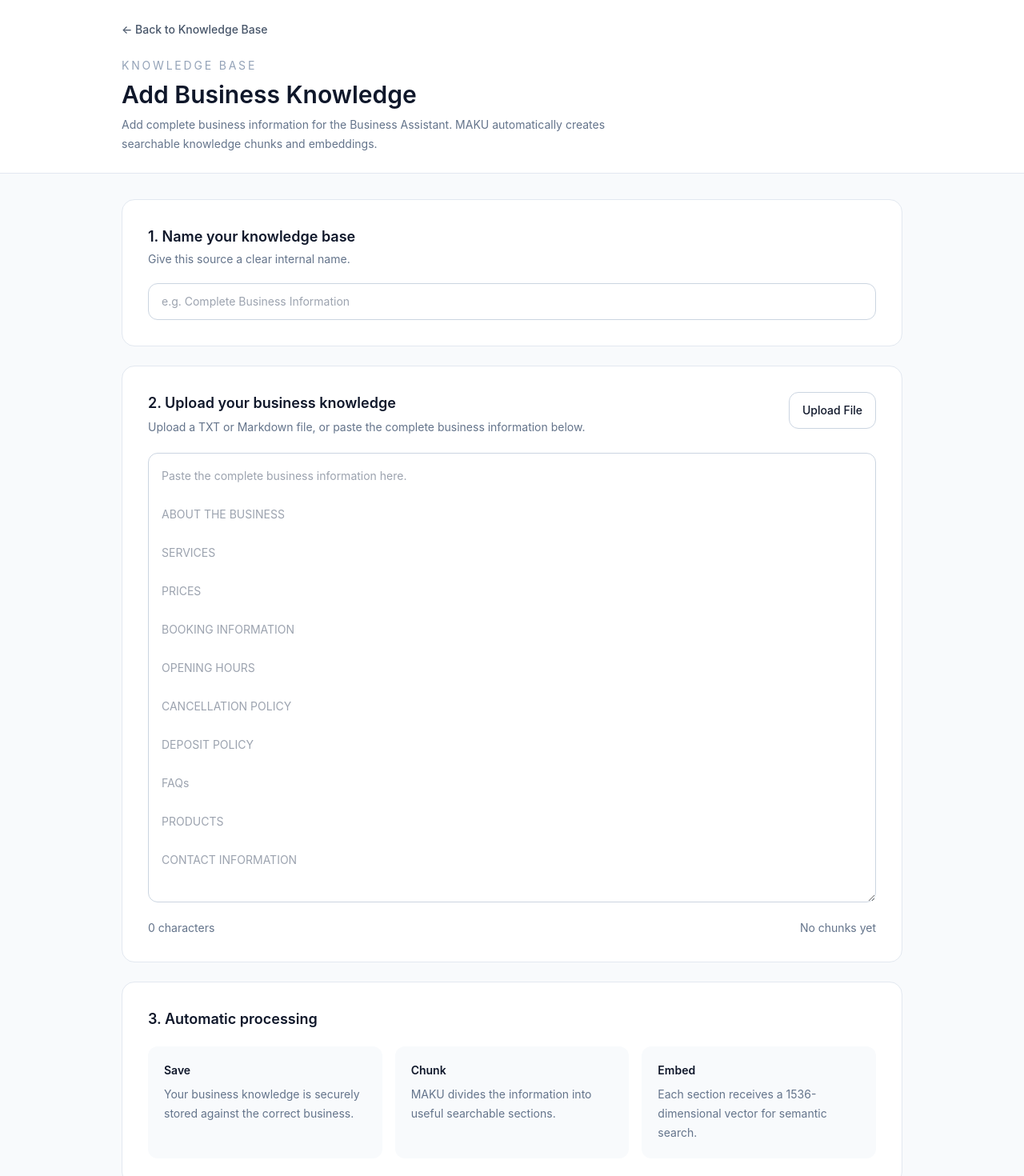
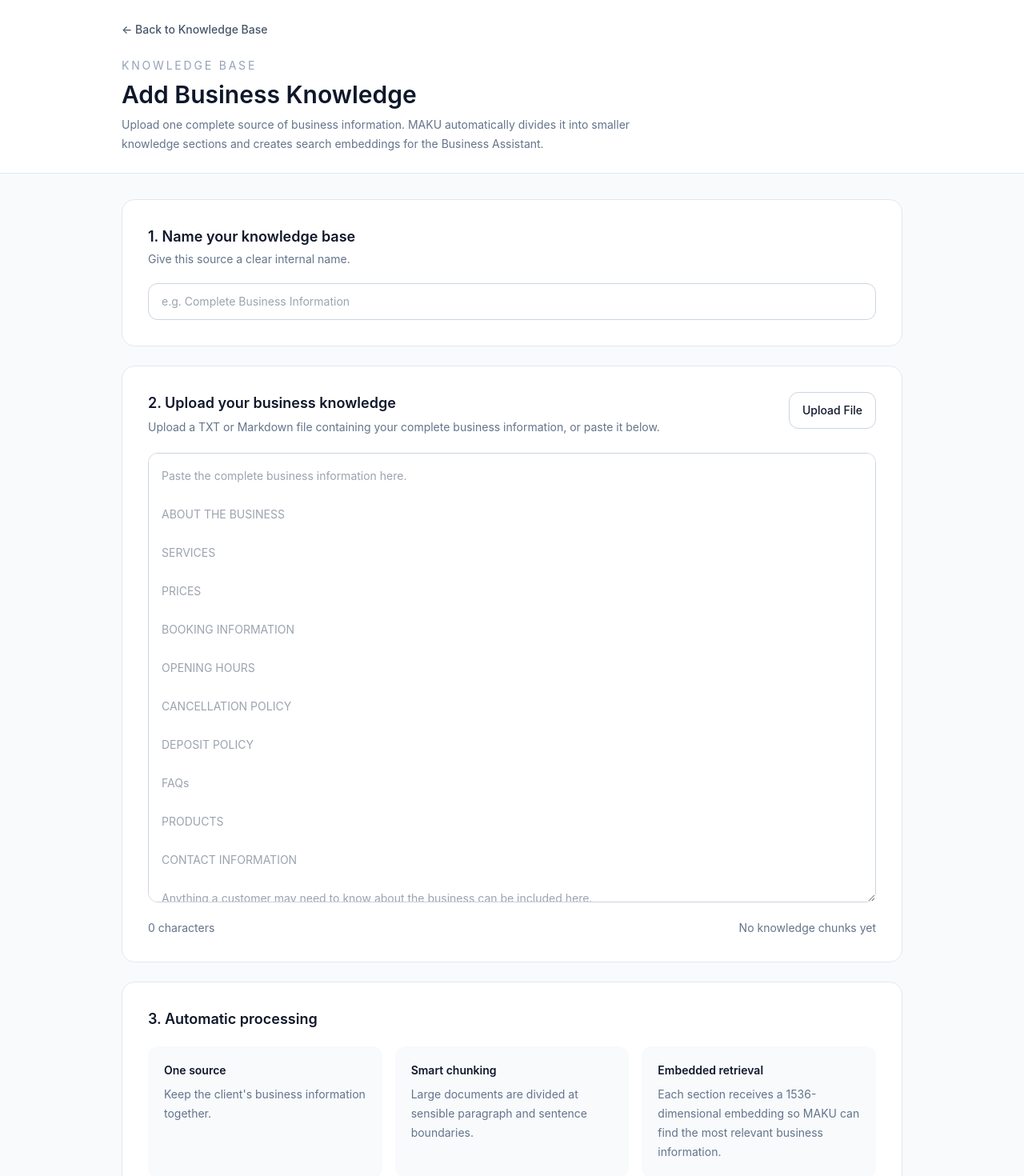
Before and after one commit to NBelleBee/maku-platform, a Next.js app: page /dashboard/businesses/1/knowledge in a window 1280 px wide. Shown: the top 1470 px of the page at 80% size. Built offline with nearby package versions, Linux system fonts and the light colour scheme; no server answers.

Commit message:
Update page.tsx

```diff
--- a/app/dashboard/businesses/[id]/knowledge/page.tsx
+++ b/app/dashboard/businesses/[id]/knowledge/page.tsx
@@ -1,5 +1,3 @@
-
-
 import { useState } from 'react'
 import Link from 'next/link'
 import { useParams, useRouter } from 'next/navigation'
@@ -34,10 +32,14 @@ function chunkText(text: string): string[] {
   let start = 0
 
   while (start < cleanedText.length) {
-    let end = Math.min(start + CHUNK_SIZE, cleanedText.length)
+    let end = Math.min(
+      start + CHUNK_SIZE,
+      cleanedText.length
+    )
 
     if (end < cleanedText.length) {
-      const paragraphBreak = cleanedText.lastIndexOf('\n\n', end)
+      const paragraphBreak =
+        cleanedText.lastIndexOf('\n\n', end)
 
       const sentenceBreak = Math.max(
         cleanedText.lastIndexOf('. ', end),
@@ -52,7 +54,9 @@ function chunkText(text: string): string[] {
       }
     }
 
-    const chunk = cleanedText.slice(start, end).trim()
+    const chunk = cleanedText
+      .slice(start, end)
+      .trim()
 
     if (chunk) {
       chunks.push(chunk)
@@ -62,7 +66,10 @@ function chunkText(text: string): string[] {
       break
     }
 
-    start = Math.max(end - CHUNK_OVERLAP, start + 1)
+    start = Math.max(
+      end - CHUNK_OVERLAP,
+      start + 1
+    )
   }
 
   return chunks
@@ -149,7 +156,7 @@ export default function NewKnowledgePage() {
     try {
       /*
        * STEP 1
-       * Get the authenticated user.
+       * Confirm the user is authenticated.
        */
       const {
         data: { user },
@@ -174,7 +181,7 @@ export default function NewKnowledgePage() {
 
       /*
        * STEP 2
-       * Get the business and verify ownership.
+       * Load the business.
        */
       const {
         data: business,
@@ -201,6 +208,10 @@ export default function NewKnowledgePage() {
 
       const businessRecord = business as Business
 
+      /*
+       * STEP 3
+       * Verify business ownership.
+       */
       if (!businessRecord.owner_id) {
         setError(
           'This business does not have an owner assigned yet.'
@@ -213,14 +224,14 @@ export default function NewKnowledgePage() {
         setError(
           `You are signed in as ${
             user.email ?? 'another account'
-          }, but this business belongs to a different MAKU account.`
+          }, but this business belongs to a different MAKU account. The upload has been stopped for security.`
         )
         setSaving(false)
         return
       }
 
       /*
-       * STEP 3
+       * STEP 4
        * Validate the knowledge.
        */
       const trimmedTitle = title.trim()
@@ -251,23 +262,18 @@ export default function NewKnowledgePage() {
       }
 
       /*
-       * STEP 4
+       * STEP 5
        * Save the original knowledge source.
        */
-      const { data: insertedKnowledge, error: insertError } =
+      const { error: insertError } =
         await supabase
           .from('knowledge')
           .insert({
             business_id: businessId,
             title: trimmedTitle,
             content: trimmedContent,
-            source: 'manual',
-            priority: 1,
             is_active: true,
-            version: 1,
           })
-          .select('id')
-          .single()
 
       if (insertError) {
         setError(
@@ -277,28 +283,22 @@ export default function NewKnowledgePage() {
         return
       }
 
-      if (!insertedKnowledge) {
-        setError(
-          'Knowledge was saved but no knowledge record was returned.'
-        )
-        setSaving(false)
-        return
-      }
-
       /*
-       * STEP 5
-       * Automatically generate vector embeddings.
+       * STEP 6
+       * Tell the server to create embeddings.
        *
-       * The embedding route:
-       * - verifies the logged-in user
-       * - verifies business ownership
-       * - reads the knowledge
-       * - chunks it
-       * - calls OpenAI text-embedding-3-small
-       * - saves 1536-dimensional vectors
+       * The server route:
+       *
+       * /api/knowledge/embed
+       *
+       * will:
+       * - find the business knowledge
+       * - split it into chunks
+       * - create OpenAI embeddings
+       * - save them into knowledge_chunks
        */
       setSuccess(
-        'Knowledge saved. Generating searchable embeddings...'
+        'Knowledge saved. Creating search embeddings...'
       )
 
       const embeddingResponse = await fetch(
@@ -319,26 +319,23 @@ export default function NewKnowledgePage() {
 
       if (!embeddingResponse.ok) {
         setError(
-          embeddingResult?.error ||
-            'Knowledge was saved, but embeddings could not be generated.'
+          embeddingResult?.error ??
+            'Knowledge was saved, but the embeddings could not be created.'
         )
         setSaving(false)
         return
       }
 
       /*
-       * STEP 6
+       * STEP 7
        * Everything succeeded.
        */
-      const chunksCreated =
-        embeddingResult?.chunksCreated ?? chunks.length
-
       setSuccess(
-        `${chunksCreated} knowledge ${
-          chunksCreated === 1
-            ? 'chunk has'
-            : 'chunks have'
-        } been created and embedded successfully for ${
+        `${embeddingResult.chunksCreated ?? chunks.length} knowledge ${
+          (embeddingResult.chunksCreated ?? chunks.length) === 1
+            ? 'chunk'
+            : 'chunks'
+        } created and embedded successfully for ${
           businessRecord.name
         }.`
       )
@@ -350,7 +347,7 @@ export default function NewKnowledgePage() {
           `/dashboard/businesses/${businessId}/knowledge`
         )
         router.refresh()
-      }, 1200)
+      }, 1500)
     } catch (caughtError) {
       const message =
         caughtError instanceof Error
@@ -383,9 +380,10 @@ export default function NewKnowledgePage() {
             </h1>
 
             <p className="mt-2 max-w-2xl text-sm leading-6 text-slate-500">
-              Add complete business information for the
-              Business Assistant. MAKU automatically creates
-              searchable knowledge chunks and embeddings.
+              Upload one complete source of business
+              information. MAKU automatically divides it
+              into smaller knowledge sections and creates
+              search embeddings for the Business Assistant.
             </p>
           </div>
         </div>
@@ -437,8 +435,9 @@ export default function NewKnowledgePage() {
                 </h2>
 
                 <p className="mt-1 max-w-2xl text-sm leading-6 text-slate-500">
-                  Upload a TXT or Markdown file, or paste the
-                  complete business information below.
+                  Upload a TXT or Markdown file containing
+                  your complete business information, or
+                  paste it below.
                 </p>
               </div>
 
@@ -490,7 +489,9 @@ FAQs
 
 PRODUCTS
 
-CONTACT INFORMATION`}
+CONTACT INFORMATION
+
+Anything a customer may need to know about the business can be included here.`}
               rows={22}
               className="mt-5 w-full resize-y rounded-xl border border-slate-300 px-4 py-4 text-sm leading-6 outline-none transition focus:border-slate-900"
             />
@@ -504,10 +505,10 @@ CONTACT INFORMATION`}
                 {chunks.length > 0
                   ? `${chunks.length} ${
                       chunks.length === 1
-                        ? 'chunk'
-                        : 'chunks'
-                    } will be generated`
-                  : 'No chunks yet'}
+                        ? 'knowledge chunk'
+                        : 'knowledge chunks'
+                    } will be created`
+                  : 'No knowledge chunks yet'}
               </span>
             </div>
           </div>
@@ -520,34 +521,35 @@ CONTACT INFORMATION`}
             <div className="mt-5 grid gap-4 md:grid-cols-3">
               <div className="rounded-xl bg-slate-50 p-5">
                 <p className="text-sm font-semibold">
-                  Save
+                  One source
                 </p>
 
                 <p className="mt-2 text-sm leading-6 text-slate-500">
-                  Your business knowledge is securely stored
-                  against the correct business.
+                  Keep the client's business information
+                  together.
                 </p>
               </div>
 
               <div className="rounded-xl bg-slate-50 p-5">
                 <p className="text-sm font-semibold">
-                  Chunk
+                  Smart chunking
                 </p>
 
                 <p className="mt-2 text-sm leading-6 text-slate-500">
-                  MAKU divides the information into useful
-                  searchable sections.
+                  Large documents are divided at sensible
+                  paragraph and sentence boundaries.
                 </p>
               </div>
 
               <div className="rounded-xl bg-slate-50 p-5">
                 <p className="text-sm font-semibold">
-                  Embed
+                  Embedded retrieval
                 </p>
 
                 <p className="mt-2 text-sm leading-6 text-slate-500">
                   Each section receives a 1536-dimensional
-                  vector for semantic search.
+                  embedding so MAKU can find the most
+                  relevant business information.
                 </p>
               </div>
             </div>
@@ -570,22 +572,12 @@ CONTACT INFORMATION`}
               className="rounded-xl bg-slate-900 px-6 py-3 text-sm font-medium text-white transition hover:bg-slate-800 disabled:cursor-not-allowed disabled:opacity-50"
             >
               {saving
-                ? 'Creating Knowledge...'
+                ? 'Processing Knowledge...'
                 : 'Process Knowledge'}
             </button>
           </div>
         </form>
       </section>
     </main>
-
-
-
-
-
-
-
-
-
-
   )
 }
```
